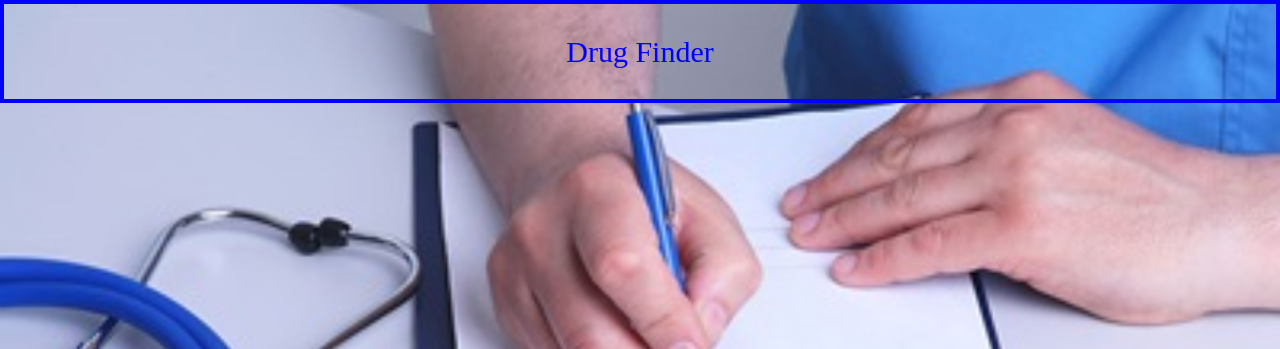
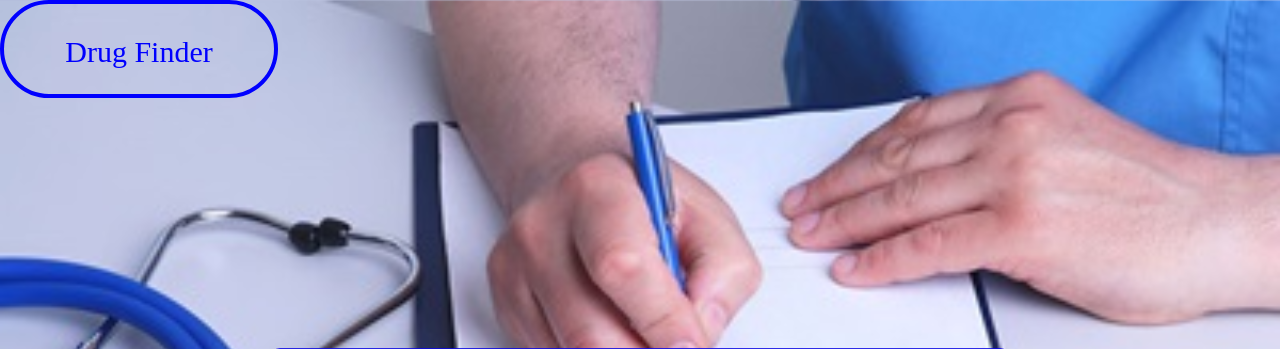
Before and after one commit to NasrinRipa/drug-finder, a Flask app: page / in a window 1280 px wide. Shown: the top 349 px of the page. Run offline with Flask 2, Linux system fonts and the light colour scheme.

Commit message:
Update index.html 4

```diff
--- a/templates/index.html
+++ b/templates/index.html
@@ -26,6 +26,10 @@
             padding: 10px; /* Padding inside the header container */
             text-align: center; /* Center-align text inside the container */
             margin-bottom: 20px; /* Added margin at the bottom of the header container */
+            border-radius: 50px; /* Capsule-like shape with a specific radius */
+            width: 250px; /* Adjust the width as needed */
+            height: 70px; /* Adjust the height as needed */
+            overflow: hidden; /* Ensure the content is within the capsule shape */
         }
 
         .center {
```
